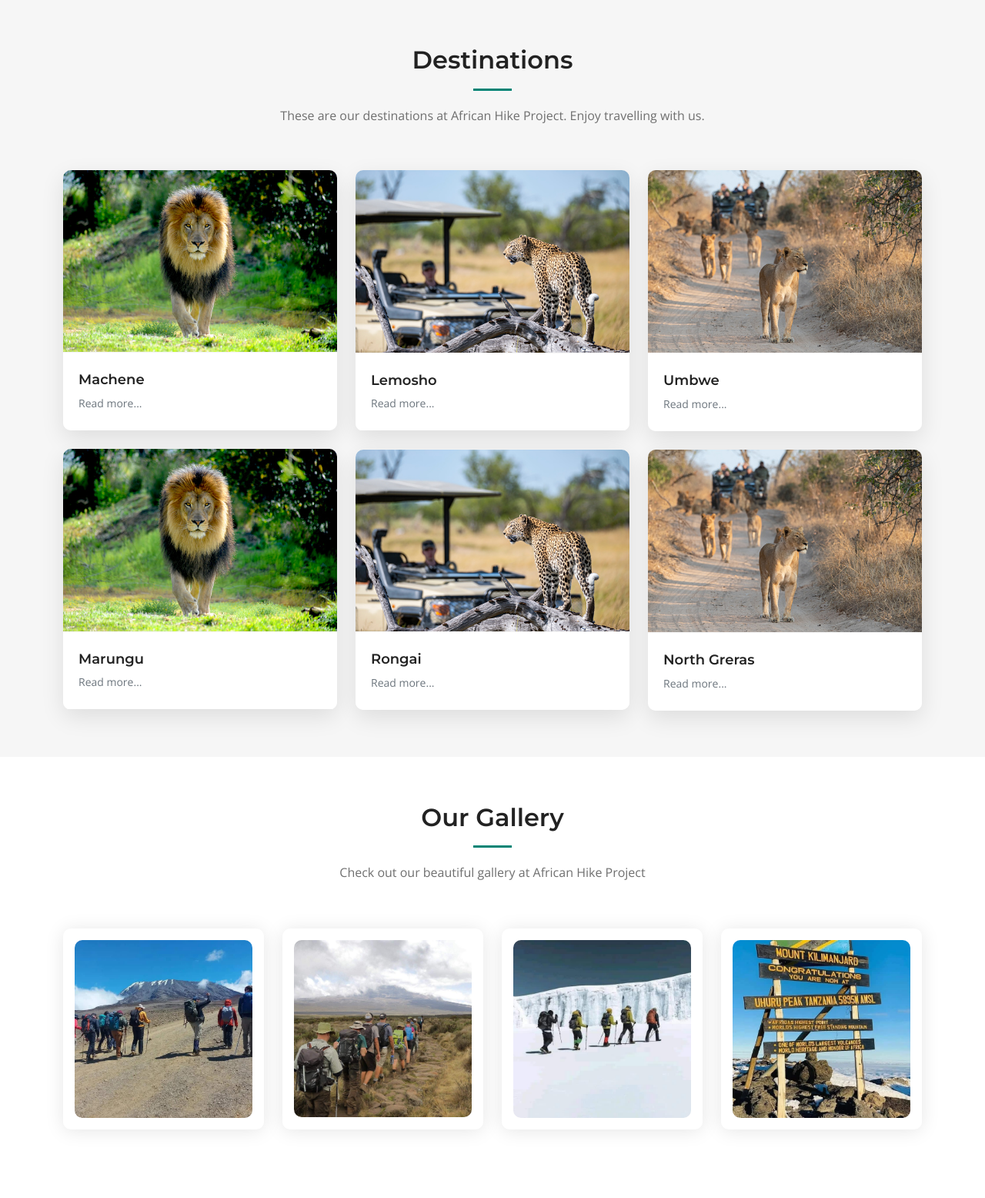
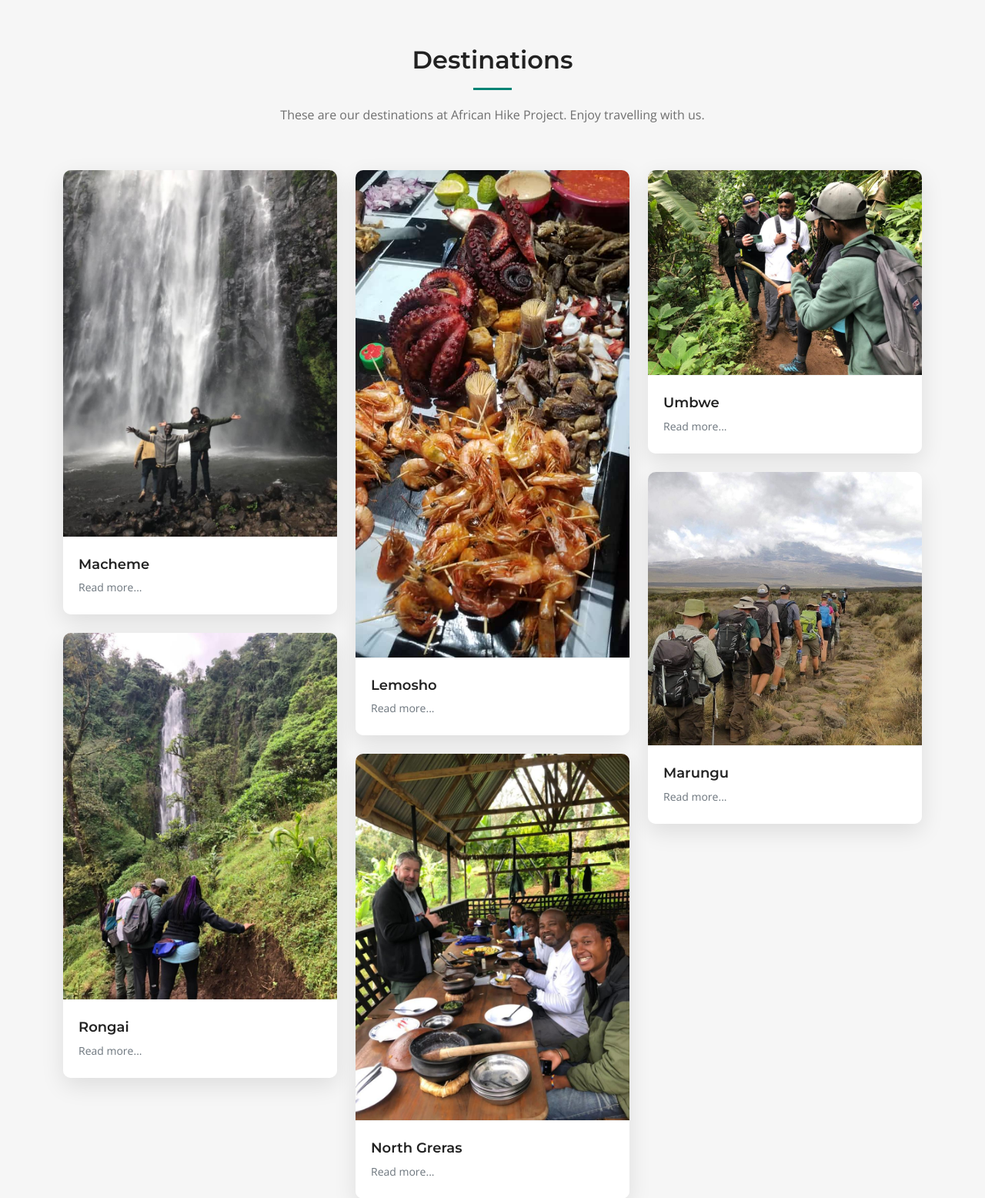
Before and after one commit to SAMUEopps/babetie, a Django app: page / in a window 1280 px wide. Shown: the part 2188-3744 px from the top of the page at 77% size. Run offline with Django 3.2, Linux system fonts and the light colour scheme; some libraries are stand-ins or nearby versions.

Commit message:
changed images

```diff
--- a/template/tour/home.html
+++ b/template/tour/home.html
@@ -89,9 +89,9 @@
 
             <div class="col-xl-4 col-md-6 portfolio-item filter-app">
               <div class="portfolio-wrap">
-                <a href="assets/img/portfolio/app-1.jpg" data-gallery="portfolio-gallery-app" class="glightbox"><img src="{% static 'img/portfolio/lion2.jpg' %}" class="img-fluid" alt=""></a>
+                <a href="assets/img/portfolio/app-1.jpg" data-gallery="portfolio-gallery-app" class="glightbox"><img src="{% static 'img/portfolio/macheme.jpg' %}" class="img-fluid" alt=""></a>
                 <div class="portfolio-info">
-                  <h4><a href="{% url 'product_detail' %}" title="More Details">Machene</a></h4>
+                  <h4><a href="{% url 'product_detail' %}" title="More Details">Macheme</a></h4>
                   <p>Read more...</p>
                 </div>
               </div>
@@ -99,7 +99,7 @@
 
             <div class="col-xl-4 col-md-6 portfolio-item filter-product">
               <div class="portfolio-wrap">
-                <a href="assets/img/portfolio/product-1.jpg" data-gallery="portfolio-gallery-app" class="glightbox"><img src="{% static 'img/portfolio/lion4.jpg' %}" class="img-fluid" alt=""></a>
+                <a href="assets/img/portfolio/product-1.jpg" data-gallery="portfolio-gallery-app" class="glightbox"><img src="{% static 'img/portfolio/lemosho.jpg' %}" class="img-fluid" alt=""></a>
                 <div class="portfolio-info">
                   <h4><a href="{% url 'product_detail' %}" title="More Details">Lemosho</a></h4>
                   <p>Read more...</p>
@@ -109,7 +109,7 @@
 
             <div class="col-xl-4 col-md-6 portfolio-item filter-branding">
               <div class="portfolio-wrap">
-                <a href="assets/img/portfolio/branding-1.jpg" data-gallery="portfolio-gallery-app" class="glightbox"><img src="{% static 'img/portfolio/lion3.jpg' %}" class="img-fluid" alt=""></a>
+                <a href="assets/img/portfolio/branding-1.jpg" data-gallery="portfolio-gallery-app" class="glightbox"><img src="{% static 'img/portfolio/umbwe.jpg' %}" class="img-fluid" alt=""></a>
                 <div class="portfolio-info">
                   <h4><a href="{% url 'product_detail' %}" title="More Details">Umbwe</a></h4>
                   <p>Read more...</p>
@@ -119,7 +119,7 @@
 
             <div class="col-xl-4 col-md-6 portfolio-item filter-books">
               <div class="portfolio-wrap">
-                <a href="assets/img/portfolio/books-1.jpg" data-gallery="portfolio-gallery-app" class="glightbox"><img src="{% static 'img/portfolio/lion2.jpg' %}" class="img-fluid" alt=""></a>
+                <a href="assets/img/portfolio/books-1.jpg" data-gallery="portfolio-gallery-app" class="glightbox"><img src="{% static 'img/portfolio/marangu.jpg' %}" class="img-fluid" alt=""></a>
                 <div class="portfolio-info">
                   <h4><a href="{% url 'product_detail' %}" title="More Details">Marungu</a></h4>
                   <p>Read more...</p>
@@ -129,7 +129,7 @@
 
             <div class="col-xl-4 col-md-6 portfolio-item filter-app">
               <div class="portfolio-wrap">
-                <a href="assets/img/portfolio/app-2.jpg" data-gallery="portfolio-gallery-app" class="glightbox"><img src="{% static 'img/portfolio/lion4.jpg' %}" class="img-fluid" alt=""></a>
+                <a href="assets/img/portfolio/app-2.jpg" data-gallery="portfolio-gallery-app" class="glightbox"><img src="{% static 'img/portfolio/rongai.jpg' %}" class="img-fluid" alt=""></a>
                 <div class="portfolio-info">
                   <h4><a href="{% url 'product_detail' %}" title="More Details">Rongai</a></h4>
                   <p>Read more...</p>
@@ -139,7 +139,7 @@
 
             <div class="col-xl-4 col-md-6 portfolio-item filter-product">
               <div class="portfolio-wrap">
-                <a href="assets/img/portfolio/product-3.jpg" data-gallery="portfolio-gallery-app" class="glightbox"><img src="{% static 'img/portfolio/lion3.jpg' %}" class="img-fluid" alt=""></a>
+                <a href="assets/img/portfolio/product-3.jpg" data-gallery="portfolio-gallery-app" class="glightbox"><img src="{% static 'img/portfolio/north gresus.jpg' %}" class="img-fluid" alt=""></a>
                 <div class="portfolio-info">
                   <h4><a href="{% url 'product_detail' %}" title="More Details">North Greras</a></h4>
                   <p>Read more...</p>
--- a/template/tour/index.html
+++ b/template/tour/index.html
@@ -43,7 +43,7 @@
   <section id="topbar" class="topbar d-flex align-items-center">
     <div class="container d-flex justify-content-center justify-content-md-between">
       <div class="contact-info d-flex align-items-center">
-        <i class="bi bi-envelope d-flex align-items-center"><a href="mailto:contact@example.com">contact@example.com</a></i>
+        <i class="bi bi-envelope d-flex align-items-center"><a href="mailto:contact@example.com">Babetishirima94@gmail.com</a></i>
         <i class="bi bi-phone d-flex align-items-center ms-4"><span>+1 5589 55488 55</span></i>
       </div>
       <div class="social-links d-none d-md-flex align-items-center">
```
Also changed, not shown: static/img/babetie.jpg, static/img/portfolio/lemosho.jpg (added), static/img/portfolio/macheme.jpg (added), static/img/portfolio/marangu.jpg (added), static/img/portfolio/north gresus.jpg (added), static/img/portfolio/rongai.jpg (added), static/img/portfolio/umbwe.jpg (added).
